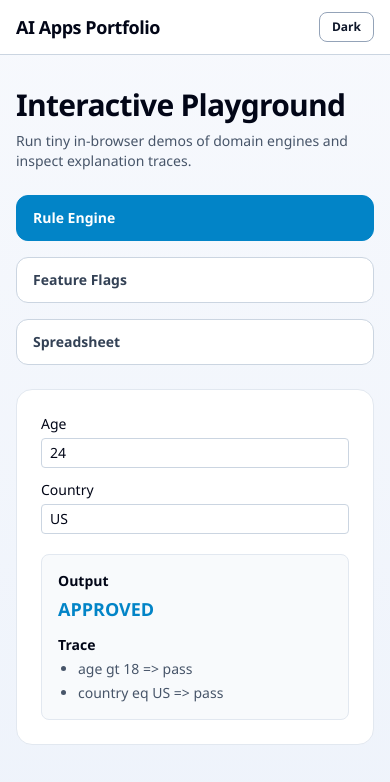
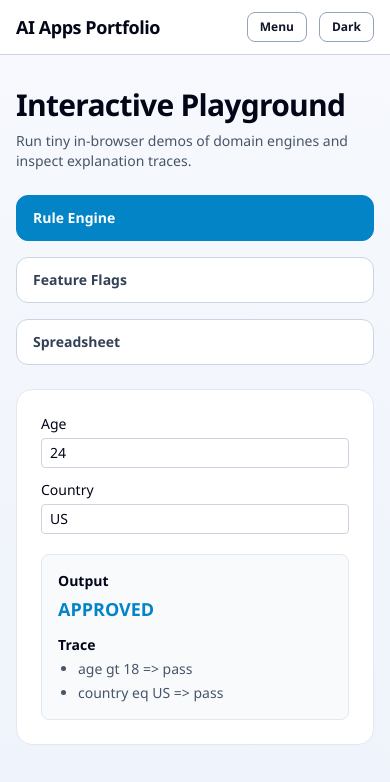
Before and after one commit to dallensmith93/aiportfolio, a React (Vite) app in the folder portfolio/: page /playground in a window 390 px wide. Shown: the top 782 px of the page. Built offline with nearby package versions, Linux system fonts and the light colour scheme.

Commit message:
added a new mobile menu.

```diff
--- a/portfolio/src/features/layout/SiteLayout.tsx
+++ b/portfolio/src/features/layout/SiteLayout.tsx
@@ -1,3 +1,4 @@
+import { useState } from "react";
 import { Link, NavLink, Outlet } from "react-router-dom";
 import { projects } from "../../data/projects";
 import { CommandPalette } from "../components/CommandPalette";
@@ -12,6 +13,8 @@ const navItems = [
 ];
 
 export function SiteLayout() {
+  const [mobileOpen, setMobileOpen] = useState(false);
+
   return (
     <div className="min-h-screen text-slate-950 dark:text-slate-100">
       <header className="sticky top-0 z-40 border-b border-slate-300 bg-white/95 backdrop-blur dark:border-slate-800 dark:bg-slate-950/85">
@@ -25,6 +28,15 @@ export function SiteLayout() {
             </kbd>
           </div>
           <div className="flex items-center gap-3">
+            <button
+              type="button"
+              onClick={() => setMobileOpen((current) => !current)}
+              className="rounded-lg border border-slate-400 bg-white px-3 py-1.5 text-xs font-semibold text-slate-900 md:hidden"
+              aria-label="Toggle navigation menu"
+              aria-expanded={mobileOpen}
+            >
+              Menu
+            </button>
             <nav className="hidden items-center gap-2 md:flex">
               {navItems.map((item) => (
                 <NavLink
@@ -46,6 +58,29 @@ export function SiteLayout() {
             <DarkModeToggle />
           </div>
         </div>
+        {mobileOpen && (
+          <nav className="border-t border-slate-300 bg-white px-4 py-3 dark:border-slate-800 dark:bg-slate-950 md:hidden">
+            <div className="flex flex-col gap-2">
+              {navItems.map((item) => (
+                <NavLink
+                  key={item.to}
+                  to={item.to}
+                  onClick={() => setMobileOpen(false)}
+                  className={({ isActive }) =>
+                    [
+                      "rounded-lg px-3 py-2 text-sm font-semibold transition",
+                      isActive
+                        ? "bg-slate-900 text-white dark:bg-slate-100 dark:text-slate-900"
+                        : "text-slate-900 hover:bg-slate-200 dark:text-slate-100 dark:hover:bg-slate-800"
+                    ].join(" ")
+                  }
+                >
+                  {item.label}
+                </NavLink>
+              ))}
+            </div>
+          </nav>
+        )}
       </header>
       <main className="mx-auto w-full max-w-6xl px-4 py-8 sm:px-6 sm:py-10">
         <Outlet />
```
Also changed, not shown: 21 other files (tests, documents, lock files or other folders).
